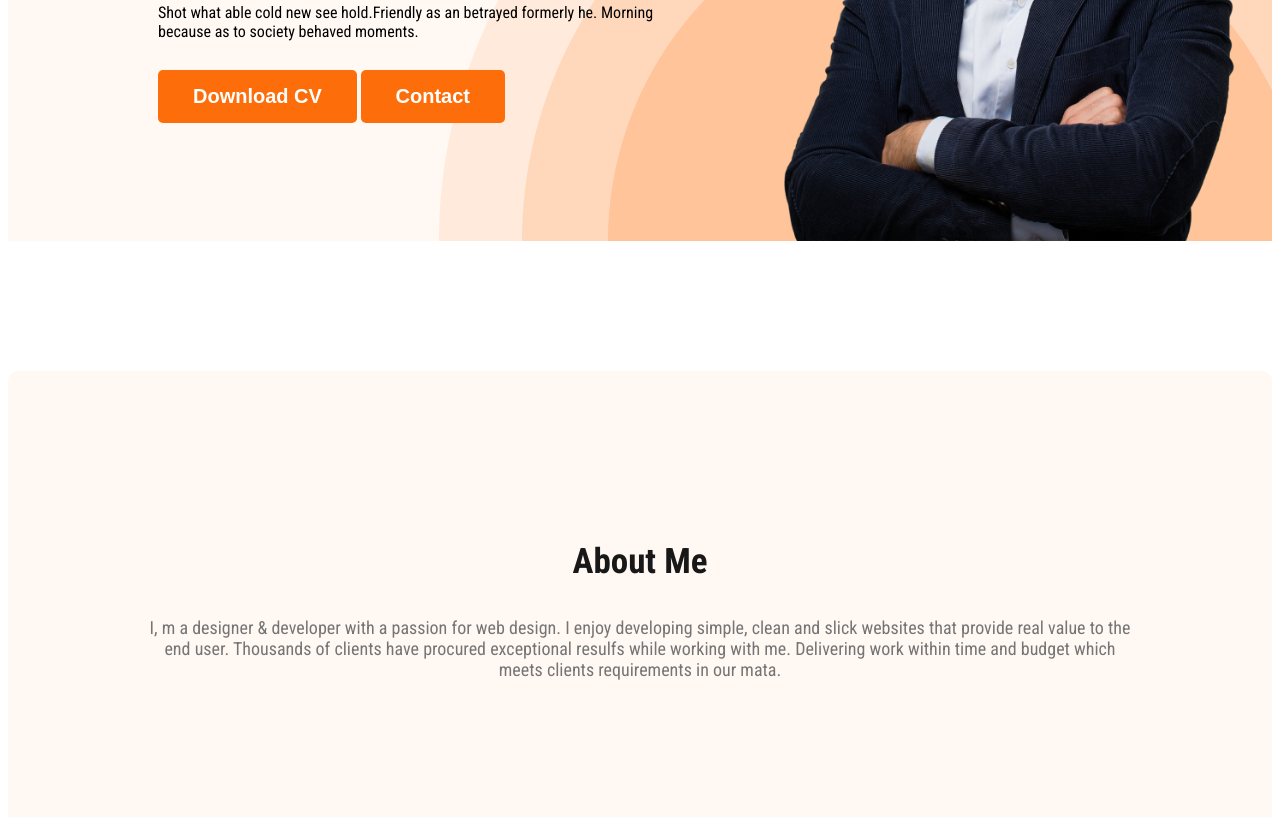
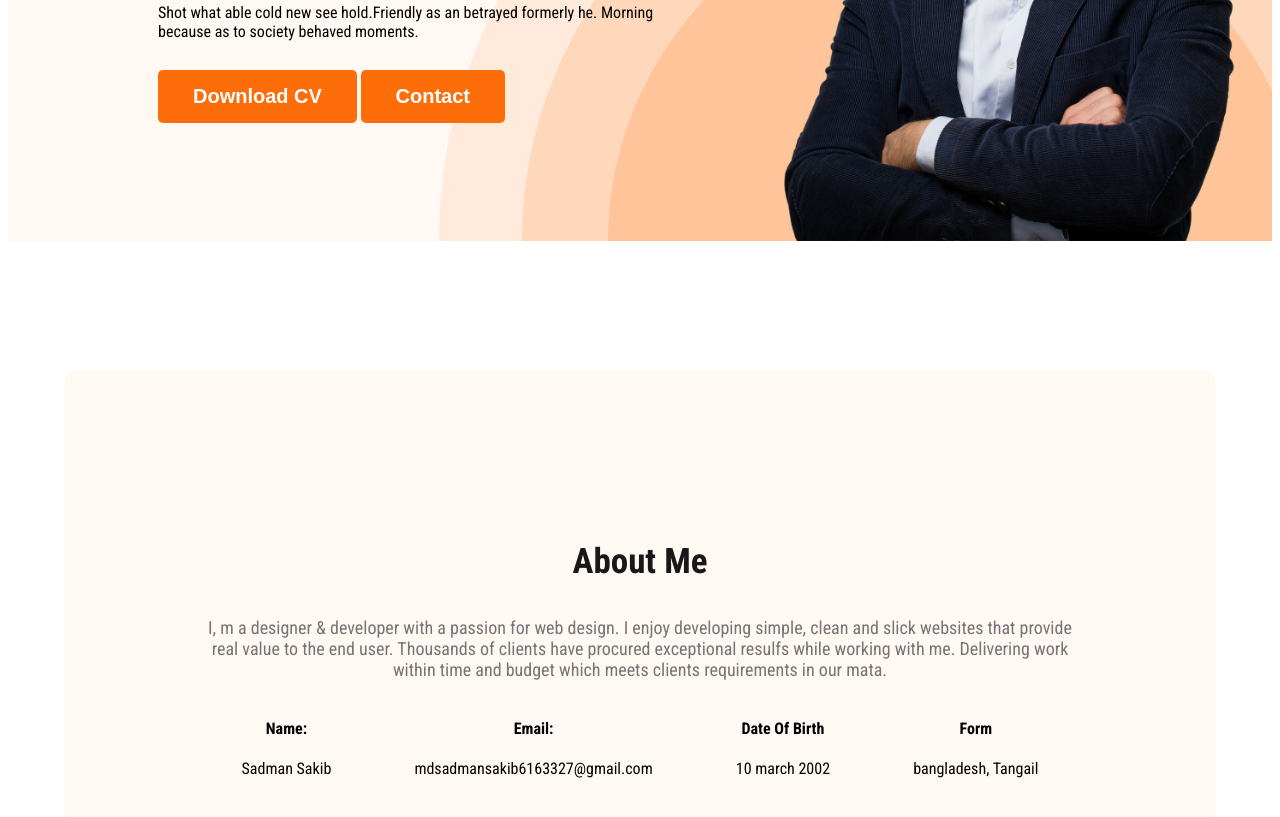
Before and after one commit to mdsadman-sakib/webdeveloper-portfolio, a plain HTML site: page index.html in a window 1280 px wide. Shown: the part 519-1336 px from the top of the page. Drawn offline with Linux system fonts and the light colour scheme.

Commit message:
about section

```diff
--- a/index.html
+++ b/index.html
@@ -37,6 +37,24 @@
             I, m a designer & developer with a passion for web  design. I enjoy developing simple, clean and slick websites that provide real value to the end user. Thousands of clients have procured exceptional resulfs while working with me. Delivering work within time and budget which meets clients requirements in our mata.
 
             </p>
+            <div class="about-info-container">
+                <div class="about-info">
+                    <h4 class="info-title">Name:</h4>
+                    <p class="info-discription">Sadman Sakib</p>
+                </div>
+                <div class="about-info">
+                    <h4 class="info-title">Email:</h4>
+                    <p class="info-discription">mdsadmansakib6163327@gmail.com </p>
+                </div>
+                <div class="about-info">
+                    <h4 class="info-title">Date Of Birth</h4>
+                    <p class="info-discription">10 march 2002</p>
+                </div>
+                <div class="about-info">
+                    <h4 class="info-title">Form</h4>
+                    <p class="info-discription">bangladesh, Tangail</p>
+                </div>
+            </div>
         </section>
     </main>
     <footer>
--- a/styles/portfolio.css
+++ b/styles/portfolio.css
@@ -103,7 +103,10 @@ nav a {
 }
 
 /* main section styles */
-
+    main {
+        max-width: 1150px;
+        margin: 0 auto;
+    }
 
 /* about section styless */
 .about {
@@ -112,3 +115,11 @@ nav a {
     background: #FFF8F3;
     margin: 130px 0px;
 }
+
+.about-info-container {
+    display: flex;
+    justify-content: space-around;
+}
+.info-title {
+    text-align: center;
+}
```
